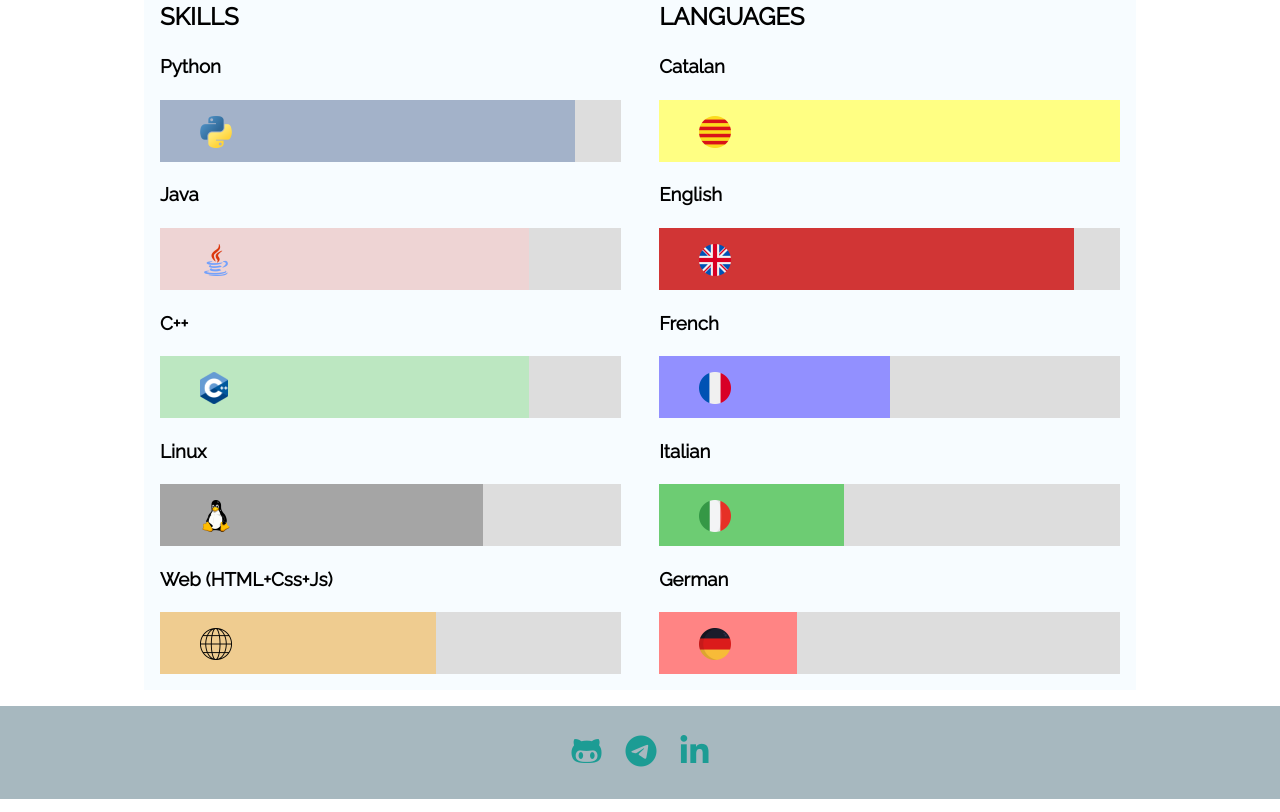
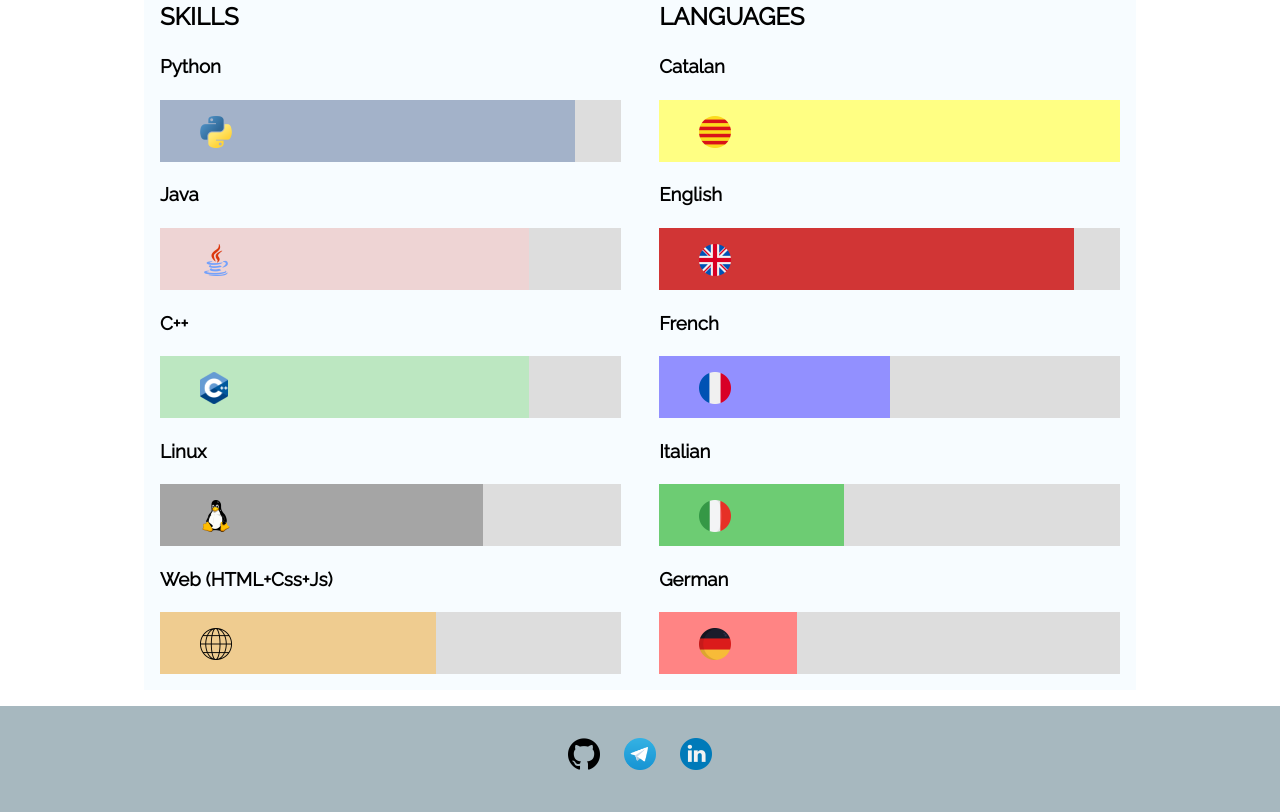
Before and after one commit to u1960297/curriculum, a plain HTML site: page index.html in a window 1280 px wide. Shown: the part 1030-1842 px from the top of the page. Drawn offline with Linux system fonts and the light colour scheme.

Commit message:
Updated logos & index

```diff
--- a/index.html
+++ b/index.html
@@ -163,13 +163,16 @@
 	<footer>
 		<section>
 			<a href="https://github.com/" target="_blank">
-				<i class="fab fa-github-alt fa-2xl"></i>
+				<!-- <i class="fab fa-github-alt fa-2xl"></i> -->
+				<img src="./img/github.png" height="32" />
 			</a>
 			<a href="https://telegram.org" target="_blank">
-				<i class="fab fa-telegram fa-2xl"></i>
+				<!-- <i class="fab fa-telegram fa-2xl"></i> -->
+				<img src="./img/telegram.png" height="32" />
 			</a>
 			<a href="https://www.linkedin.com/" target="_blank">
-				<i class="fab fa-linkedin-in fa-2xl"></i>
+				<!-- <i class="fab fa-linkedin-in fa-2xl"></i> -->
+				<img src="./img/linkedin.png" height="32" />
 			</a>
 		</section>
 	</footer>
```
Also changed, not shown: img/Telegram.png (added), img/github.png (added), img/linkedin.png (added).
